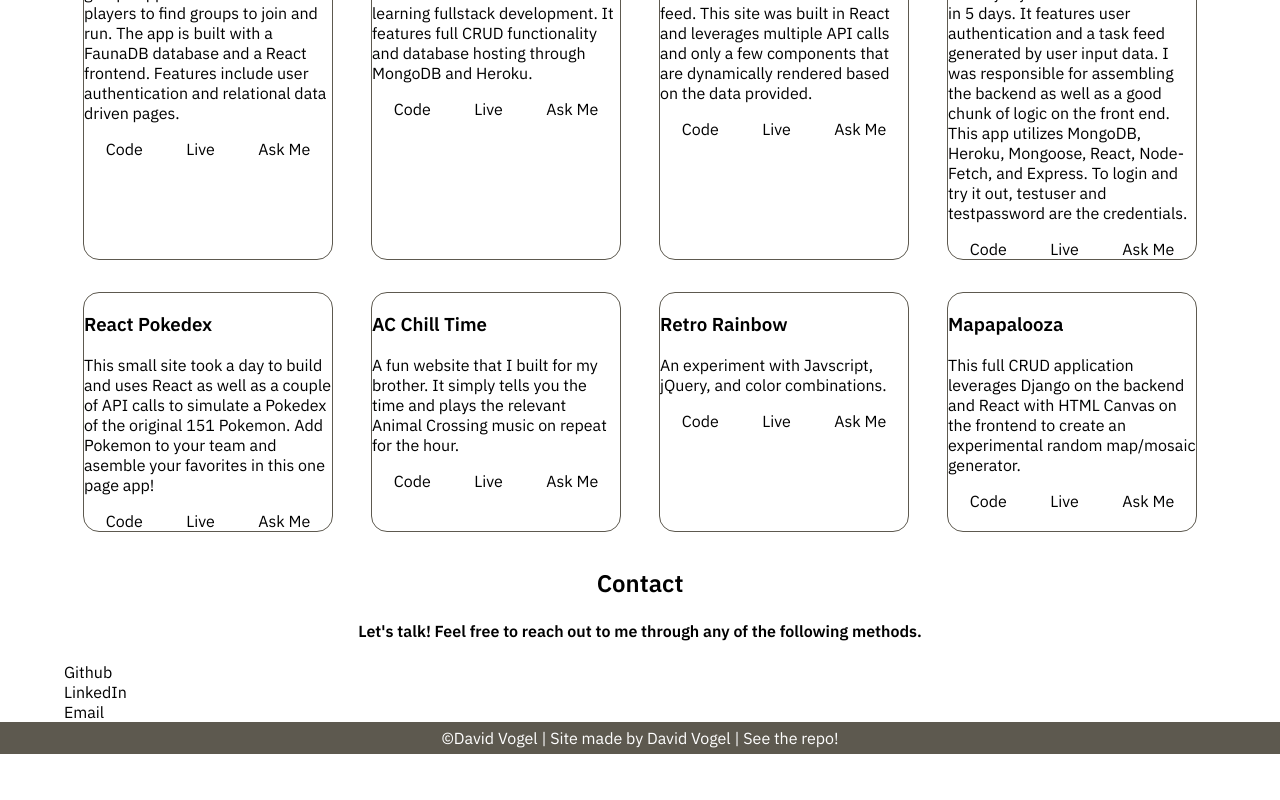
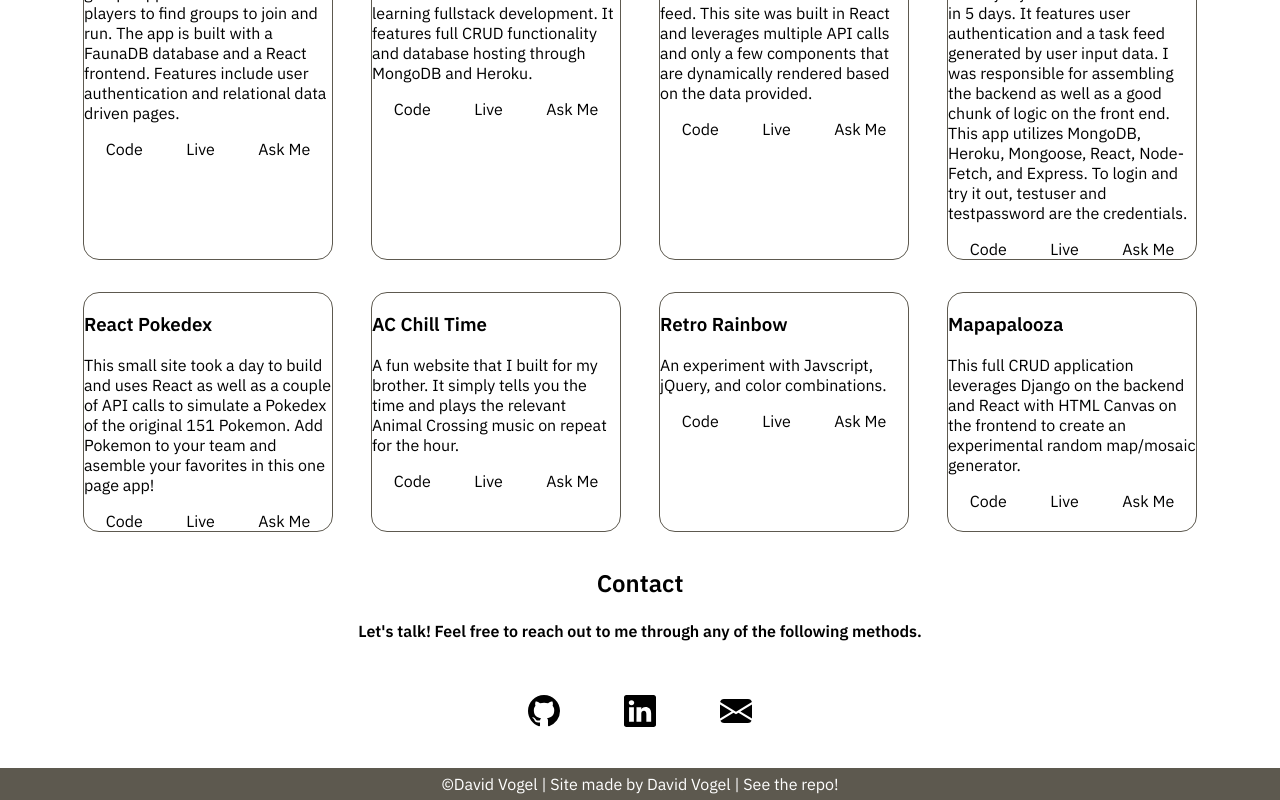
Before and after one commit to davidvdev/portfolio-site, a Next.js app: page / in a window 1280 px wide. Shown: the part 857-1657 px from the top of the page. Before the commit the page ends 1611 px from the top, so only its background shows below. Built offline with nearby package versions, Linux system fonts and the light colour scheme.

Commit message:
swapped out contact links for linked icons

```diff
--- a/pages/index.tsx
+++ b/pages/index.tsx
@@ -13,10 +13,8 @@ const linkedIn = "https://www.linkedin.com/in/davidvdev"
 const github = "https://github.com/davidvdev"
 const email = "david@davidvdev.com"
 
-// Components
-import Tech from '../components/tech'
-import Projects from '../components/projects'
-import Footer from '../components/footer'
+// Icons
+import { BsGithub, BsEnvelopeFill, BsLinkedin } from 'react-icons/bs'
 
 // Interfaces
 interface techData {
@@ -107,9 +105,21 @@ const Home: NextPage = () => {
             <h2 id="contact">Contact</h2>
             <h4>Let's talk! Feel free to reach out to me through any of the following methods.</h4>
             <ul>
-              <li><a href={github} target="_blank" rel="noreferrer">Github</a></li>
-              <li><a href={linkedIn} target="_blank" rel="noreferrer">LinkedIn</a></li>
-              <li><a href={email} target="_blank" rel="noreferrer">Email</a></li>
+              <li>
+                <a href={github} target="_blank" rel="noreferrer">
+                  <BsGithub />
+                </a>
+              </li>
+              <li>
+                <a href={linkedIn} target="_blank" rel="noreferrer">
+                  <BsLinkedin />
+                </a>
+              </li>
+              <li>
+                <a href={`mailto:${email}`} target="_blank" rel="noreferrer">
+                  <BsEnvelopeFill />
+                </a>
+              </li>
             </ul>
         </div>
       </main>
--- a/styles/Home.module.sass
+++ b/styles/Home.module.sass
@@ -78,6 +78,18 @@ $color-accent-5: #009EDA
 //   align-items: center
 //   height: 100vh
 
+.contact
+  ul
+    display: flex
+    align-items: center
+    justify-content: center
+
+    li
+      text-align: center
+      font-size: 2em
+      align-items: baseline
+      paddding: 2em
+      margin: 1em
 
 // .main
 //   padding: 5rem 0
```
